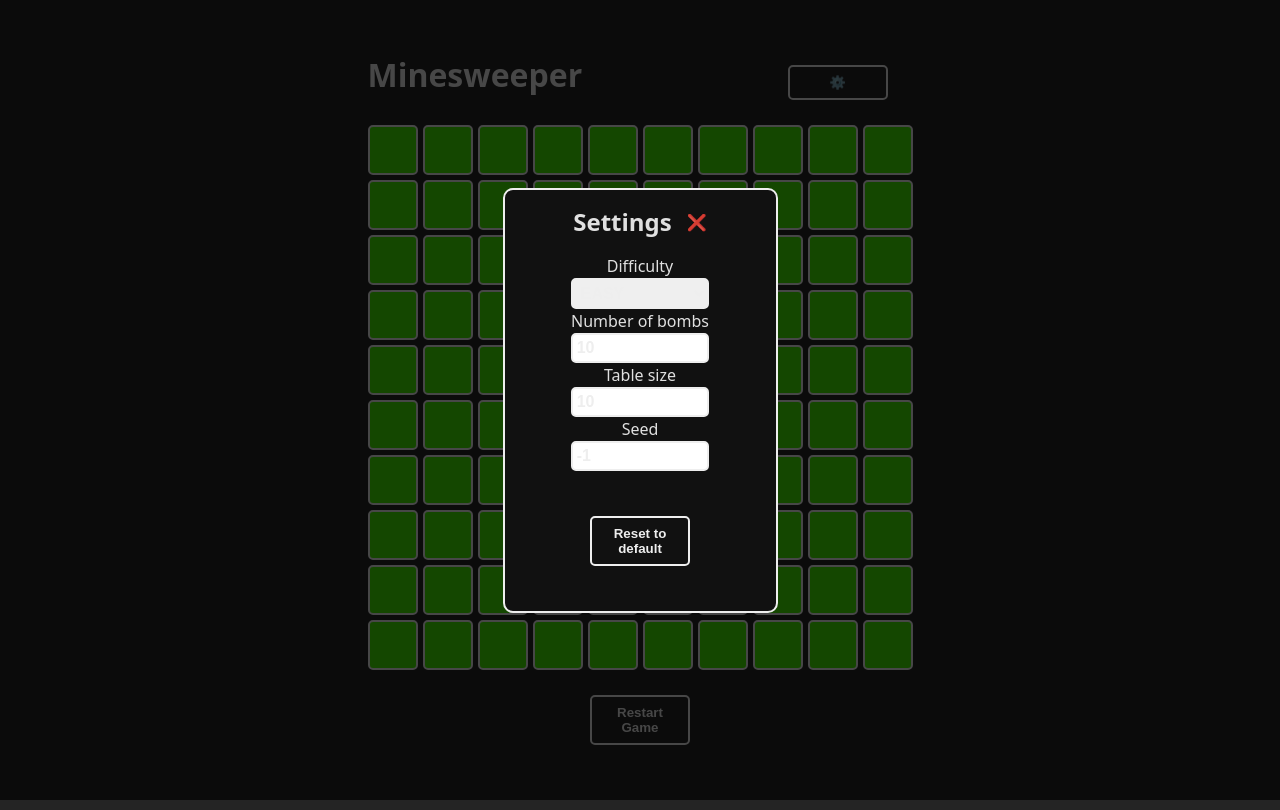
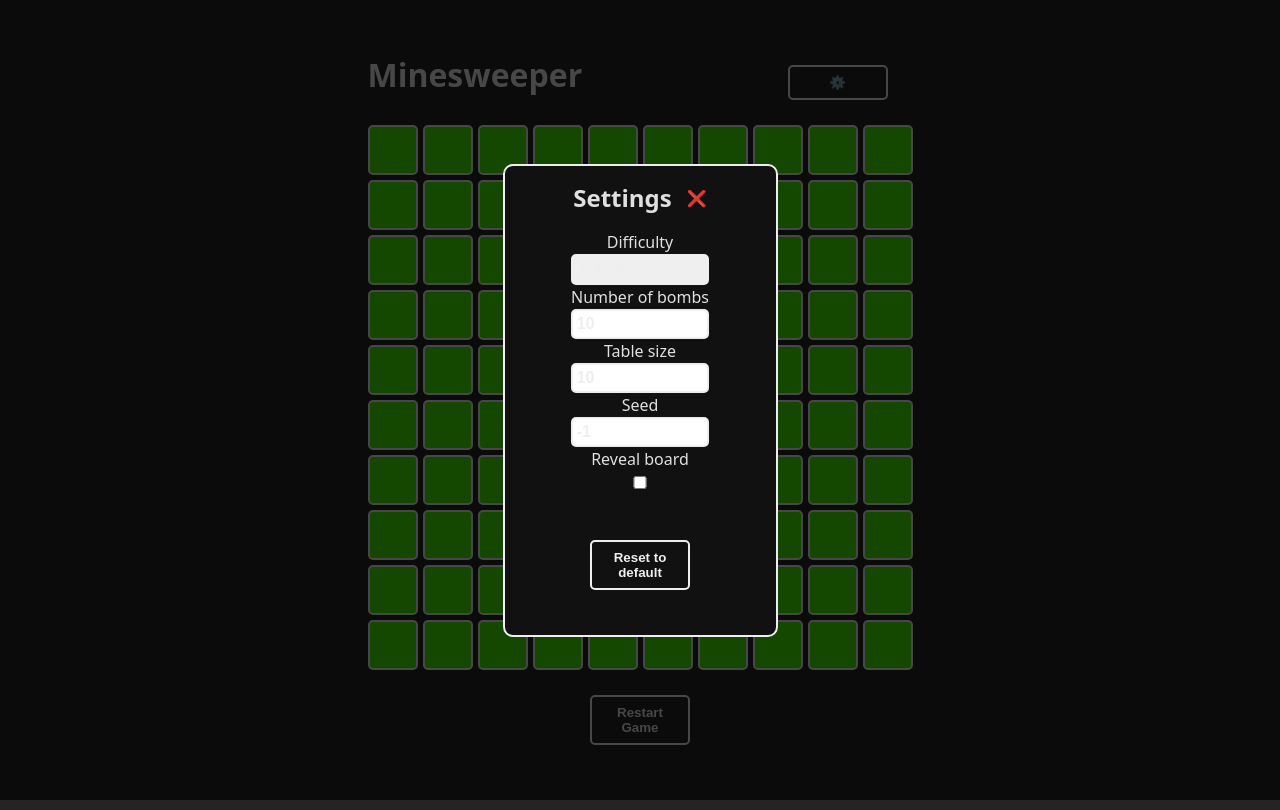
Before and after one commit to arturo-source/minesweeper-react, a React (Vite) app: page / in a window 1280 px wide. Both pictures are taken after a click on the button "⚙️". Built offline with nearby package versions, Linux system fonts and the light colour scheme.

Commit message:
Add debugging mode

```diff
--- a/src/App.jsx
+++ b/src/App.jsx
@@ -12,6 +12,7 @@ function App() {
     const [totalBombs, setTotalBombs] = useState(DEFAULT_TOTAL_BOMBS)
     const [tableSize, setTableSize] = useState(DEFAULT_TABLE_SIZE)
     const [randomSeed, setRandomSeed] = useState(DEFAULT_RANDOM_SEED)
+    const [isDebugMode, setIsDebugMode] = useState(false)
 
     const [tableCells, setTableCells] = useState(Array(tableSize * tableSize).fill(null))
     const [tableCellsInfo, setTableCellsInfo] = useState(Array(tableSize * tableSize).fill(null))
@@ -57,6 +58,7 @@ function App() {
                 totalBombs={totalBombs}
                 tableSize={tableSize}
                 randomSeed={randomSeed}
+                isDebugMode={isDebugMode}
                 playerHasLost={playerHasLost}
                 playerHasWon={playerHasWon}
                 tableCells={tableCells}
@@ -82,6 +84,8 @@ function App() {
                     setTableSize={setTableSize}
                     randomSeed={randomSeed}
                     setRandomSeed={setRandomSeed}
+                    isDebugMode={isDebugMode}
+                    setIsDebugMode={setIsDebugMode}
                 />
             }
         </main>
--- a/src/components/Board.jsx
+++ b/src/components/Board.jsx
@@ -5,7 +5,7 @@ import { Square } from './Square.jsx'
 
 export function Board({
     playerHasWon, playerHasLost,
-    totalBombs, tableSize, randomSeed,
+    totalBombs, tableSize, randomSeed, isDebugMode,
     tableCells, setTableCells, tableCellsInfo, setTableCellsInfo,
     restartGame
 }) {
@@ -161,6 +161,9 @@ export function Board({
         setTableCells(newTableCells)
     }
 
+    let cellsToShow = tableCells
+    if (isDebugMode) cellsToShow = tableCellsInfo
+
     return (
         <section
             style={{
@@ -170,7 +173,7 @@ export function Board({
             }}
         >
             {
-                tableCells.map((cell, index) => (
+                cellsToShow.map((cell, index) => (
                     <Square
                         key={index}
                         index={index}
--- a/src/components/SettingsModal.jsx
+++ b/src/components/SettingsModal.jsx
@@ -1,6 +1,6 @@
 import { DIFFICULTIES, DEFAULT_RANDOM_SEED, DEFAULT_TABLE_SIZE, DEFAULT_TOTAL_BOMBS } from "../constants.js"
 
-export function SettingsModal({ close, totalBombs, tableSize, randomSeed, setTotalBombs, setTableSize, setRandomSeed }) {
+export function SettingsModal({ close, totalBombs, tableSize, randomSeed, isDebugMode, setTotalBombs, setTableSize, setRandomSeed, setIsDebugMode }) {
     const handleDifficultyChange = (e) => {
         const difficulty = e.target.value
         const nCells = tableSize * tableSize
@@ -73,6 +73,16 @@ export function SettingsModal({ close, totalBombs, tableSize, randomSeed, setTot
                             onChange={(e) => setRandomSeed(e.target.value)}
                         />
                     </div>
+                    <div>
+                        <label htmlFor='isDebugMode'>Reveal board</label>
+                        <br />
+                        <input
+                            id='isDebugMode'
+                            type='checkbox'
+                            checked={isDebugMode}
+                            onChange={(e) => setIsDebugMode(e.target.checked)}
+                        />
+                    </div>
                 </form>
                 <button onClick={() => setDefaultValues()} >
                     Reset to default
```
